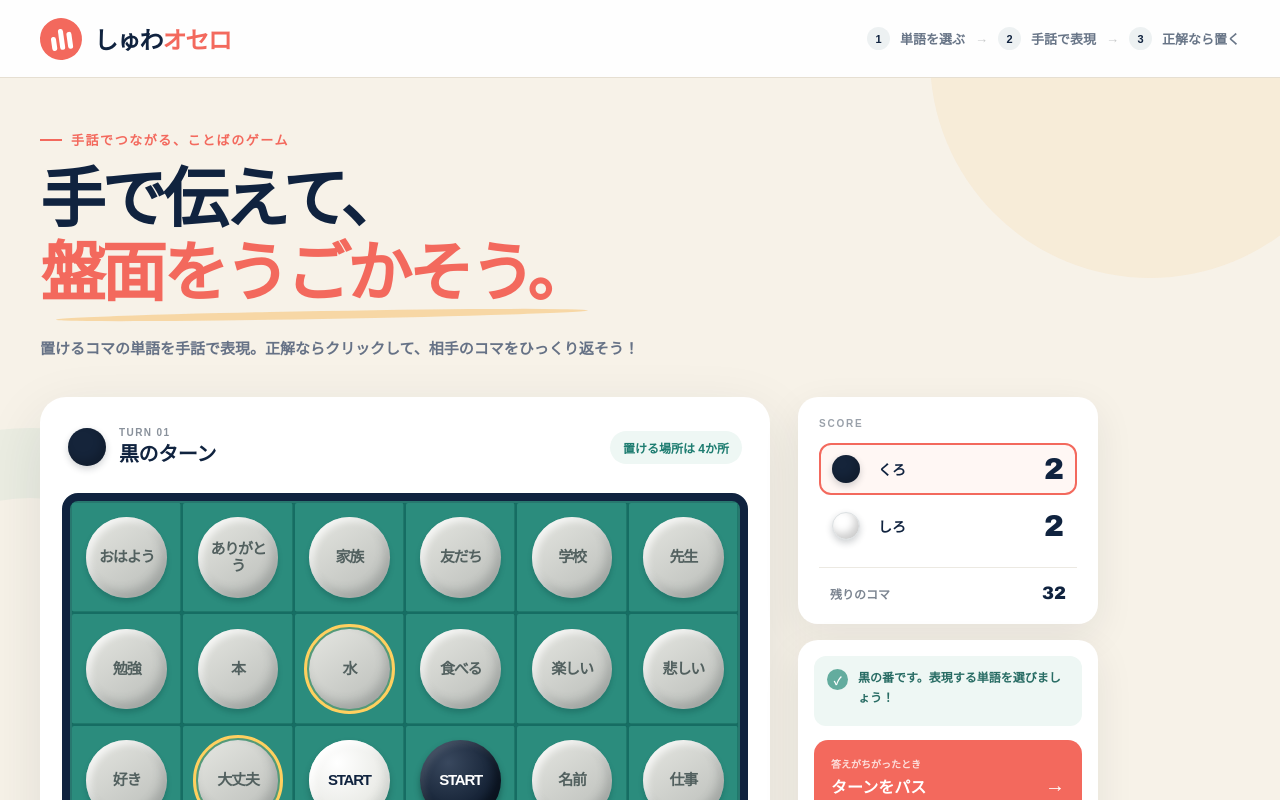
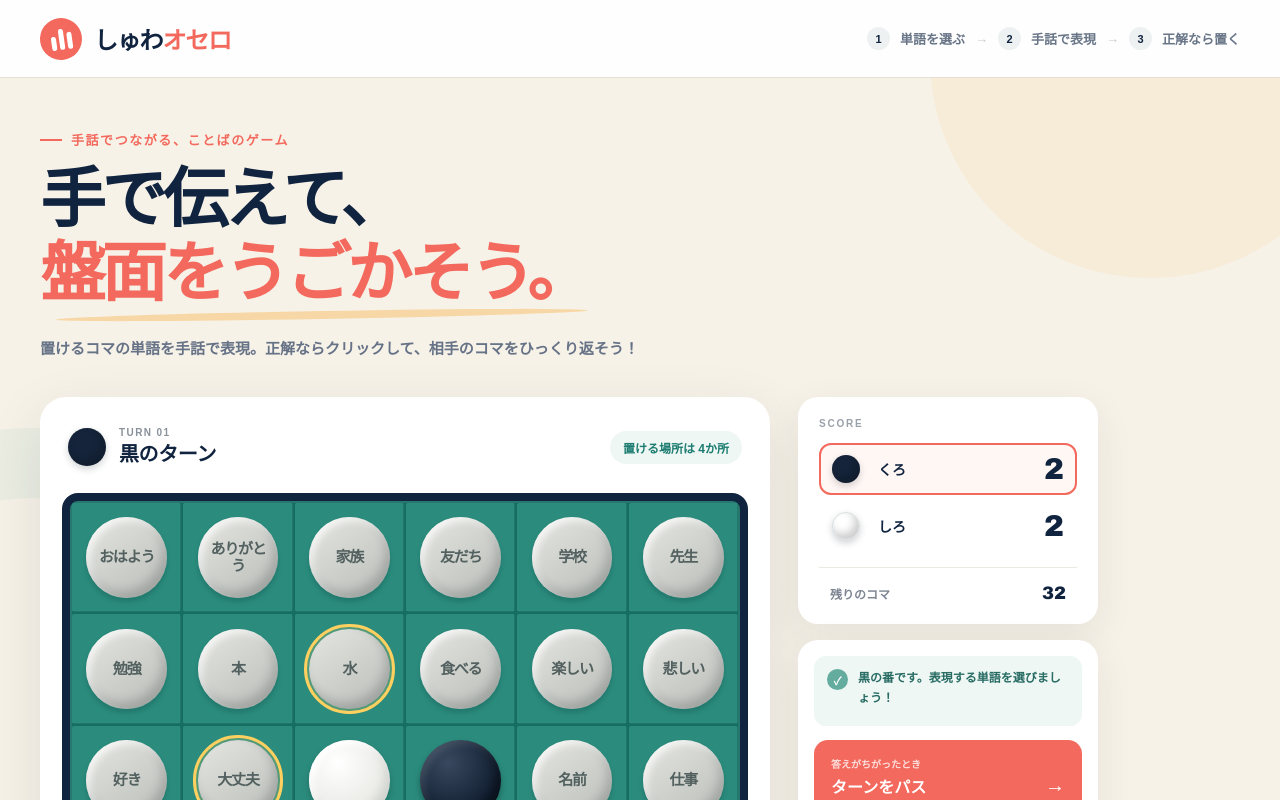
Before and after one commit to souma1030/shuwa-othello, a React (Vite) app: page / in a window 1280 px wide. Shown: the top 800 px of the page. Built offline with nearby package versions, Linux system fonts and the light colour scheme.

Commit message:
Remove start labels from opening stones

```diff
--- a/src/App.tsx
+++ b/src/App.tsx
@@ -23,7 +23,7 @@ function makeBoard(): Cell[][] {
     Array.from({ length: SIZE }, (_, col) => {
       const center = row >= 2 && row <= 3 && col >= 2 && col <= 3;
       if (center) {
-        return { color: row === col ? 'white' : 'black', word: 'START' };
+        return { color: row === col ? 'white' : 'black', word: '' };
       }
       return { color: null, word: words[wordIndex++] };
     }),
```
